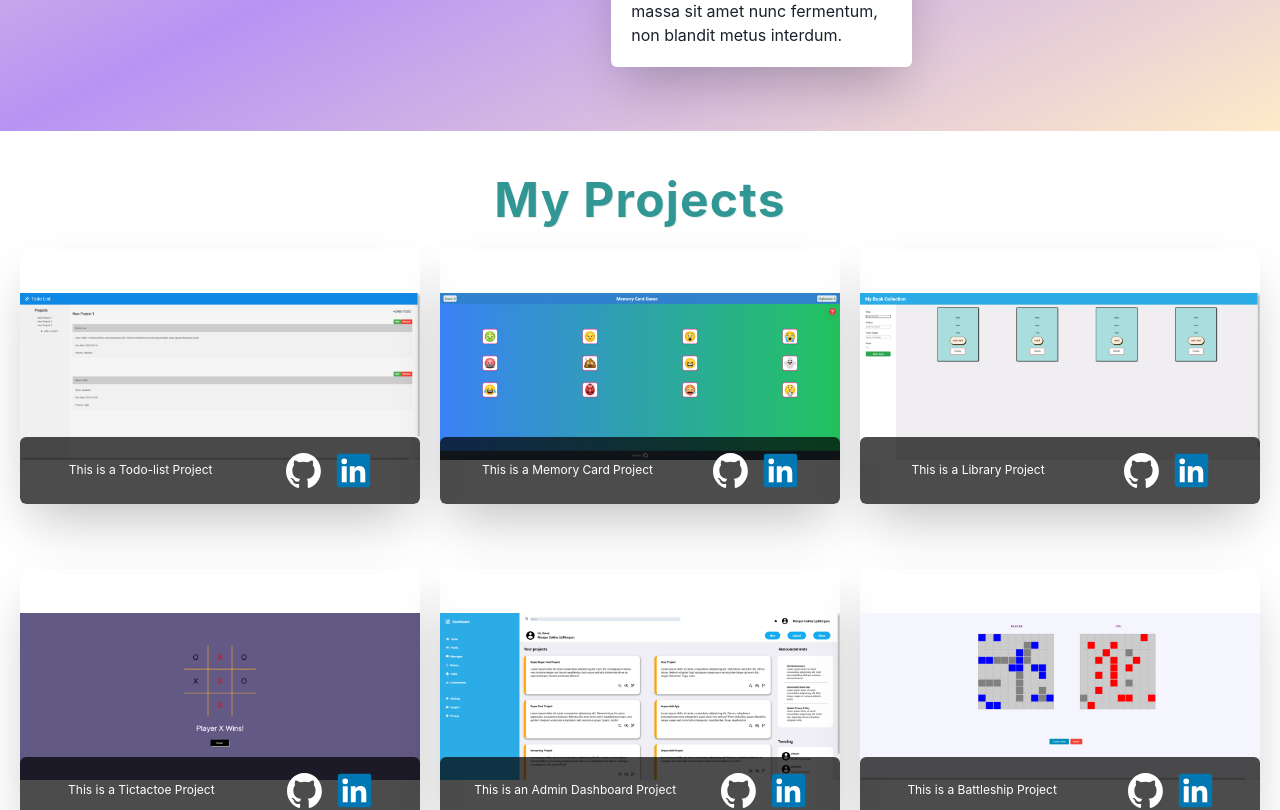
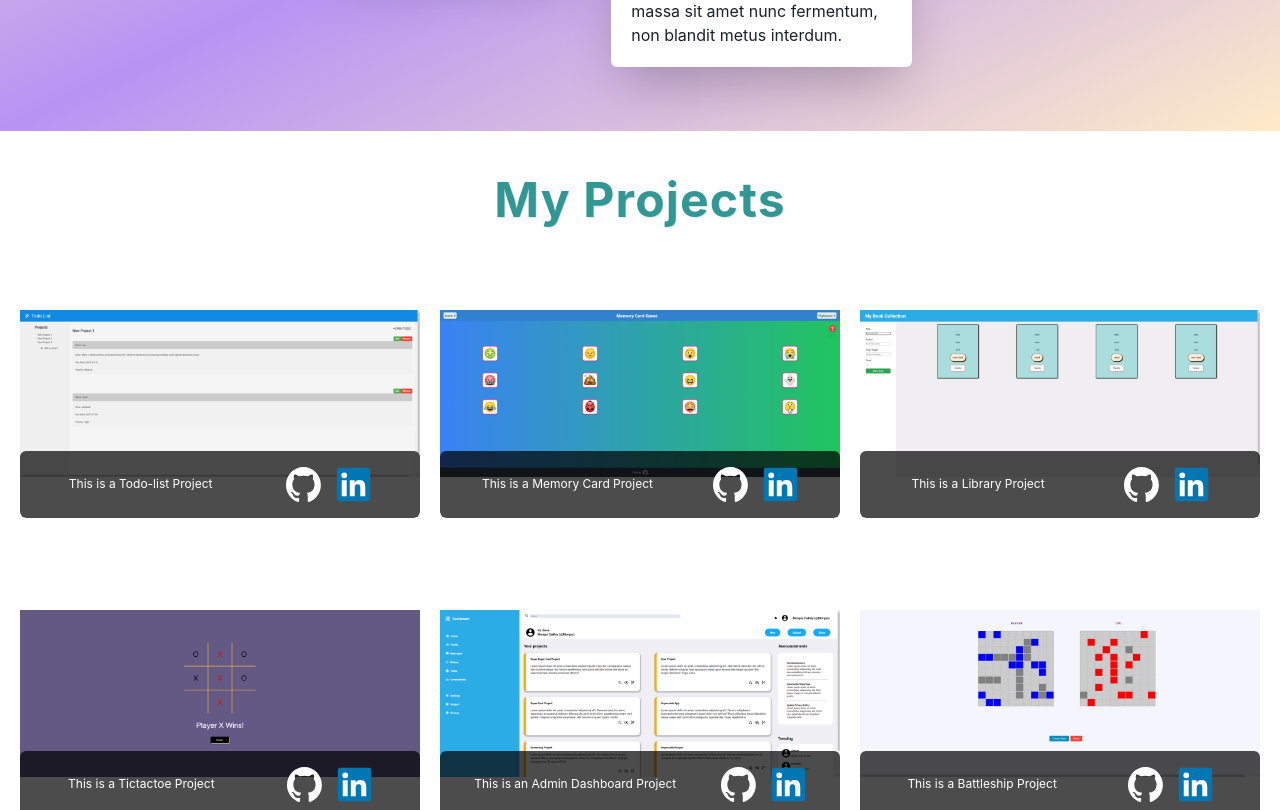
Before and after one commit to ForkEyeee/personal-portfolio, a React (Vite) app: page / in a window 1280 px wide. Shown: the part 480-1290 px from the top of the page. Built offline with nearby package versions, Linux system fonts and the light colour scheme.

Commit message:
fixed box shadow bugs in projects

```diff
--- a/src/components/ContactMe.jsx
+++ b/src/components/ContactMe.jsx
@@ -69,7 +69,6 @@ function ContactMe() {
           p={"30px"}
         >
           <Image
-            objectFit="cover"
             srcSet={`
             /assets/images/writing1280.webp 1280w,
             /assets/images/writing992.webp 992w,
@@ -79,7 +78,7 @@ function ContactMe() {
               "(max-width: 480px) 480px, (max-width: 768px) 768px, (max-width: 992px) 992px, 1280px"
             }
             src="/assets/images/writing480.webp"
-            alt="parrot perched on a branch"
+            alt="person writing on paper"
           />
         </AspectRatio>
       </Flex>
--- a/src/components/Hero.jsx
+++ b/src/components/Hero.jsx
@@ -18,7 +18,7 @@ function Hero() {
       >
         <AspectRatio ratio={0.857} minW={{ base: "60%", lg: "30%", xl: "20%" }}>
           <Image
-            objectFit="cover"
+            boxShadow={"2xl"}
             srcSet={`
             /assets/images/parrot1280.webp 1280w,
             /assets/images/parrot992.webp 992w,
--- a/src/components/Project.jsx
+++ b/src/components/Project.jsx
@@ -13,16 +13,9 @@ function Project({ srcSet, src, sizes, alt, project }) {
   return (
     <>
       <GridItem>
-        <AspectRatio maxH="300px">
-          <Box position="relative" boxShadow="2xl" borderRadius="md" maxH="85%">
-            <Image
-              srcSet={srcSet}
-              src={src}
-              sizes={sizes}
-              alt={alt}
-              objectFit="cover"
-            />
-
+        <AspectRatio maxW={{ base: "100%" }} maxH={{ base: "450px" }}>
+          <Box position="relative" borderRadius="md" maxH="83%">
+            <Image srcSet={srcSet} src={src} sizes={sizes} alt={alt} />
             <VStack
               position="absolute"
               bottom="0"
@@ -31,7 +24,6 @@ function Project({ srcSet, src, sizes, alt, project }) {
               p={4}
               width="100%"
               borderRadius="md"
-              className="sss"
               justifyContent="center"
             >
               <HStack
--- a/src/components/ProjectList.jsx
+++ b/src/components/ProjectList.jsx
@@ -8,6 +8,7 @@ function ProjectList() {
     <section>
       <Heading
         pt={10}
+        pb={5}
         textAlign={"center"}
         fontSize={"5xl"}
         fontWeight={"bold"}
@@ -26,7 +27,7 @@ function ProjectList() {
           md: "repeat(2, 1fr)",
           xl: "repeat(3, 1fr)",
         }}
-        gap={5}
+        columnGap={5}
       >
         <Project
           srcSet={`
```
